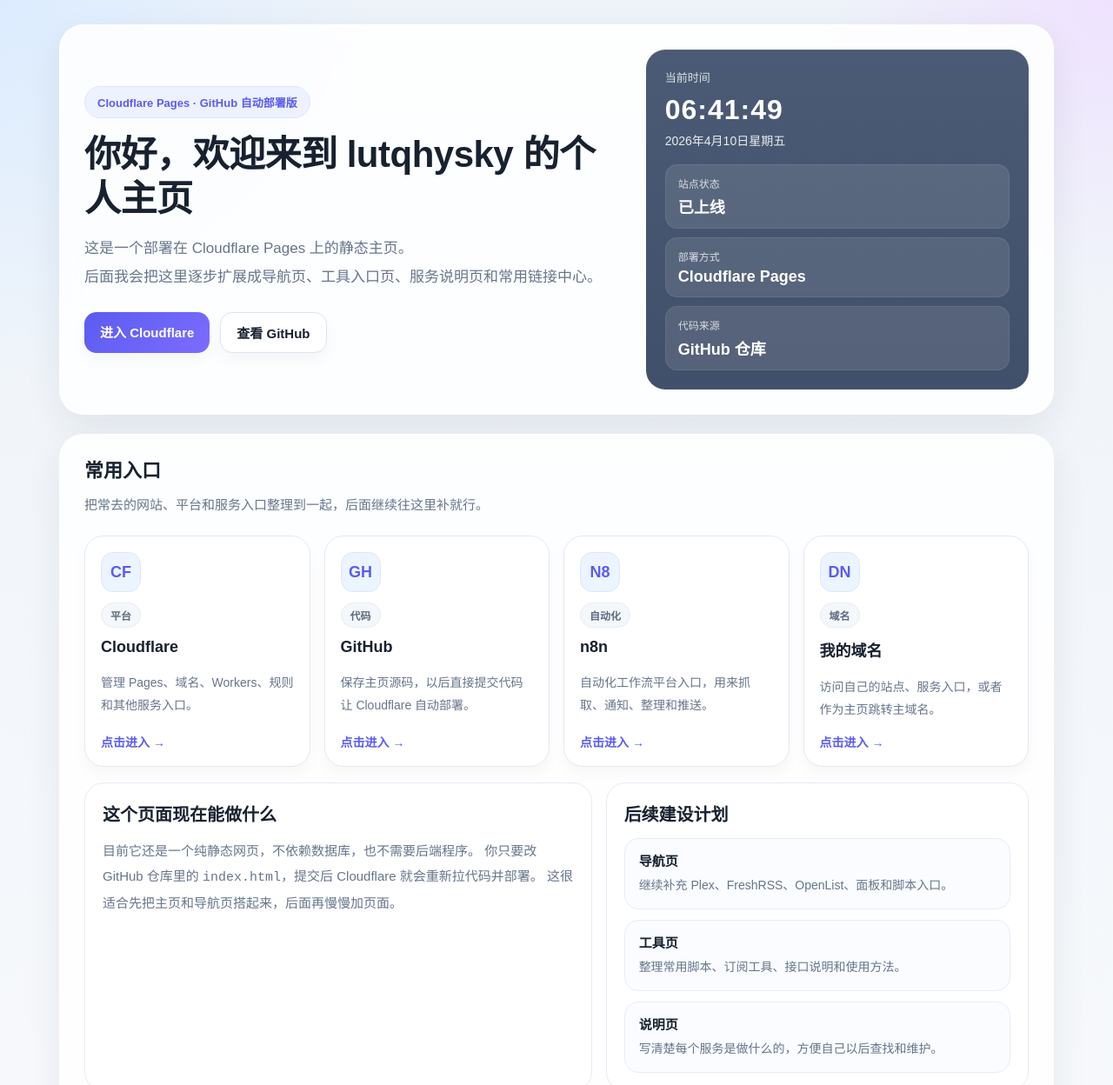
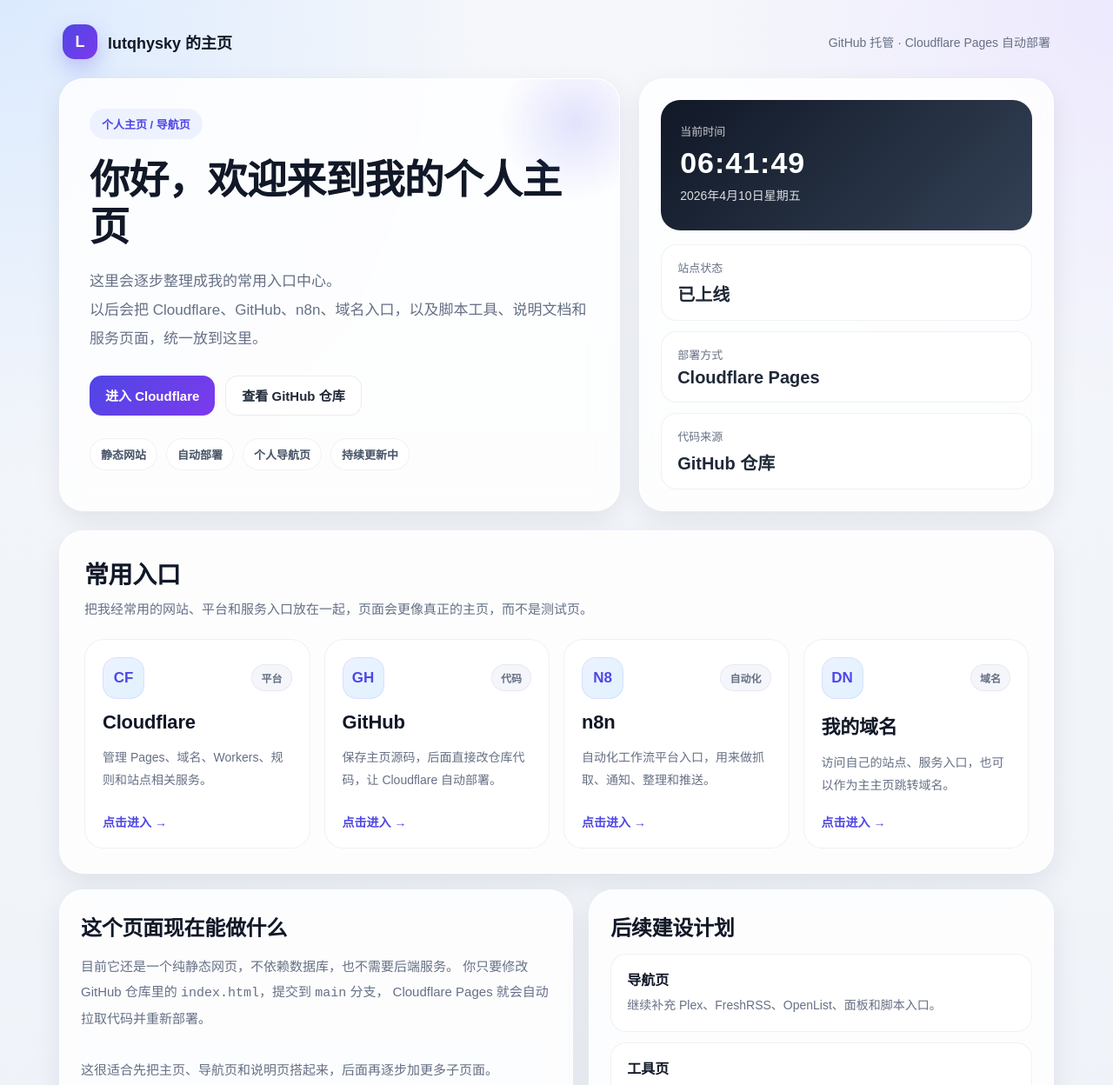
Before and after one commit to lutqhysky/lutqhysky-homepage, a plain HTML site: page index.html in a window 1280 px wide. Shown: the top 1248 px of the page at 87% size. Drawn offline with Linux system fonts and the light colour scheme.

Commit message:
Update index.html

```diff
--- a/index.html
+++ b/index.html
@@ -10,16 +10,20 @@
     }
 
     :root {
-      --bg: #eef3f9;
-      --card: rgba(255,255,255,0.86);
+      --bg: #f5f7fb;
+      --bg2: #eef2f8;
+      --card: rgba(255, 255, 255, 0.82);
       --card-solid: #ffffff;
-      --text: #18212f;
-      --sub: #66758b;
-      --line: #dbe5f0;
-      --primary: #5b5cf0;
-      --primary2: #7c6cff;
-      --soft: #eef2ff;
-      --shadow: 0 14px 40px rgba(22, 34, 54, 0.08);
+      --text: #111827;
+      --sub: #667085;
+      --line: rgba(15, 23, 42, 0.08);
+      --primary: #4f46e5;
+      --primary-soft: #eef2ff;
+      --shadow: 0 10px 30px rgba(15, 23, 42, 0.08);
+      --shadow-hover: 0 18px 36px rgba(15, 23, 42, 0.12);
+      --radius-xl: 28px;
+      --radius-lg: 22px;
+      --radius-md: 16px;
     }
 
     body {
@@ -27,309 +31,399 @@
       font-family: "PingFang SC", "Microsoft YaHei", Arial, sans-serif;
       color: var(--text);
       background:
-        radial-gradient(circle at 0% 0%, #dcecff 0, transparent 24%),
-        radial-gradient(circle at 100% 0%, #efe2ff 0, transparent 18%),
-        linear-gradient(180deg, #eef3f9 0%, #f7f9fc 100%);
+        radial-gradient(circle at top left, #dbeafe 0%, transparent 28%),
+        radial-gradient(circle at top right, #ede9fe 0%, transparent 24%),
+        linear-gradient(180deg, var(--bg) 0%, var(--bg2) 100%);
+      min-height: 100vh;
     }
 
     a {
+      text-decoration: none;
       color: inherit;
-      text-decoration: none;
     }
 
     .page {
       max-width: 1180px;
       margin: 0 auto;
-      padding: 28px 18px 42px;
+      padding: 28px 18px 46px;
+    }
+
+    .topbar {
+      display: flex;
+      justify-content: space-between;
+      align-items: center;
+      margin-bottom: 22px;
+      padding: 0 4px;
+    }
+
+    .brand {
+      display: flex;
+      align-items: center;
+      gap: 12px;
+      font-weight: 700;
+      font-size: 18px;
+    }
+
+    .brand-logo {
+      width: 40px;
+      height: 40px;
+      border-radius: 14px;
+      background: linear-gradient(135deg, #4f46e5, #7c3aed);
+      color: #fff;
+      display: flex;
+      align-items: center;
+      justify-content: center;
+      font-size: 18px;
+      box-shadow: 0 10px 24px rgba(79, 70, 229, 0.28);
+    }
+
+    .topbar-right {
+      font-size: 14px;
+      color: var(--sub);
     }
 
     .hero {
       display: grid;
-      grid-template-columns: 1.35fr 0.95fr;
-      gap: 20px;
+      grid-template-columns: 1.15fr 0.85fr;
+      gap: 22px;
+      align-items: stretch;
+      margin-bottom: 22px;
+    }
+
+    .hero-main,
+    .hero-side,
+    .section,
+    .info-box {
       background: var(--card);
-      border: 1px solid rgba(255,255,255,0.8);
-      border-radius: 28px;
-      padding: 28px;
-      backdrop-filter: blur(10px);
+      backdrop-filter: blur(14px);
+      -webkit-backdrop-filter: blur(14px);
+      border: 1px solid rgba(255, 255, 255, 0.7);
       box-shadow: var(--shadow);
     }
 
-    .hero-left {
-      display: flex;
-      flex-direction: column;
-      justify-content: center;
-      min-width: 0;
+    .hero-main {
+      border-radius: var(--radius-xl);
+      padding: 34px;
+      position: relative;
+      overflow: hidden;
     }
 
-    .badge {
-      width: fit-content;
+    .hero-main::before {
+      content: "";
+      position: absolute;
+      right: -40px;
+      top: -40px;
+      width: 180px;
+      height: 180px;
+      background: radial-gradient(circle, rgba(99,102,241,0.18) 0%, transparent 70%);
+      pointer-events: none;
+    }
+
+    .hero-badge {
+      display: inline-flex;
+      align-items: center;
+      gap: 8px;
       padding: 8px 14px;
       border-radius: 999px;
+      background: var(--primary-soft);
+      color: var(--primary);
       font-size: 13px;
       font-weight: 700;
-      color: var(--primary);
-      background: var(--soft);
-      margin-bottom: 16px;
-      border: 1px solid #dde5ff;
+      margin-bottom: 20px;
     }
 
-    .title {
+    .hero-title {
       margin: 0;
-      font-size: 42px;
-      line-height: 1.22;
-      letter-spacing: -0.5px;
+      font-size: 46px;
+      line-height: 1.18;
+      letter-spacing: -0.8px;
     }
 
-    .desc {
-      margin: 16px 0 0;
+    .hero-desc {
+      margin: 18px 0 0;
+      max-width: 720px;
       color: var(--sub);
       font-size: 17px;
-      line-height: 1.9;
-      max-width: 650px;
+      line-height: 1.95;
     }
 
     .hero-actions {
+      margin-top: 26px;
       display: flex;
       gap: 12px;
       flex-wrap: wrap;
-      margin-top: 24px;
     }
 
     .btn {
-      padding: 12px 18px;
+      display: inline-flex;
+      align-items: center;
+      justify-content: center;
+      gap: 8px;
+      height: 46px;
+      padding: 0 18px;
       border-radius: 14px;
       border: 1px solid var(--line);
-      background: #fff;
+      background: rgba(255,255,255,0.78);
+      color: #1f2937;
       font-size: 15px;
       font-weight: 700;
-      transition: all .2s ease;
-      box-shadow: 0 8px 18px rgba(16, 24, 40, 0.04);
+      transition: all 0.2s ease;
     }
 
     .btn:hover {
       transform: translateY(-2px);
-      box-shadow: 0 12px 24px rgba(16, 24, 40, 0.08);
+      box-shadow: 0 12px 24px rgba(15, 23, 42, 0.08);
     }
 
     .btn.primary {
+      background: linear-gradient(135deg, #4f46e5, #7c3aed);
+      color: #fff;
       border: none;
-      color: #fff;
-      background: linear-gradient(135deg, var(--primary), var(--primary2));
     }
 
-    .panel {
-      background: linear-gradient(180deg, #4b5b75 0%, #41506a 100%);
+    .hero-tags {
+      margin-top: 26px;
+      display: flex;
+      flex-wrap: wrap;
+      gap: 10px;
+    }
+
+    .mini-tag {
+      padding: 8px 12px;
+      border-radius: 999px;
+      background: rgba(255,255,255,0.72);
+      border: 1px solid rgba(15, 23, 42, 0.06);
+      color: #475467;
+      font-size: 13px;
+      font-weight: 600;
+    }
+
+    .hero-side {
+      border-radius: var(--radius-xl);
+      padding: 24px;
+      display: flex;
+      flex-direction: column;
+      gap: 16px;
+    }
+
+    .time-box {
+      background: linear-gradient(135deg, #111827, #334155);
       color: #fff;
       border-radius: 22px;
       padding: 22px;
-      box-shadow: inset 0 1px 0 rgba(255,255,255,0.08);
-      min-height: 250px;
+      min-height: 150px;
       display: flex;
       flex-direction: column;
-      justify-content: space-between;
+      justify-content: center;
     }
 
-    .panel-title {
+    .time-label {
       font-size: 13px;
-      opacity: 0.82;
-      margin-bottom: 10px;
+      opacity: 0.75;
+      margin-bottom: 8px;
     }
 
-    .time {
-      font-size: 32px;
+    .time-value {
+      font-size: 34px;
       font-weight: 800;
       letter-spacing: 1px;
       margin-bottom: 6px;
     }
 
-    .date {
+    .date-value {
       font-size: 14px;
-      opacity: 0.88;
+      opacity: 0.84;
+      line-height: 1.8;
     }
 
-    .mini-list {
+    .stats {
       display: grid;
-      gap: 10px;
-      margin-top: 18px;
+      grid-template-columns: 1fr;
+      gap: 12px;
     }
 
-    .mini-item {
-      background: rgba(255,255,255,0.10);
-      border: 1px solid rgba(255,255,255,0.08);
-      border-radius: 14px;
-      padding: 12px 14px;
+    .stat-card {
+      background: rgba(255,255,255,0.82);
+      border: 1px solid rgba(15, 23, 42, 0.06);
+      border-radius: 18px;
+      padding: 16px 18px;
     }
 
-    .mini-label {
-      font-size: 12px;
-      opacity: 0.78;
-      margin-bottom: 5px;
+    .stat-label {
+      color: var(--sub);
+      font-size: 13px;
+      margin-bottom: 6px;
     }
 
-    .mini-value {
-      font-size: 18px;
-      font-weight: 700;
+    .stat-value {
+      font-size: 20px;
+      font-weight: 800;
+      color: #1f2937;
     }
 
     .section {
-      margin-top: 22px;
-      background: var(--card);
-      border: 1px solid rgba(255,255,255,0.78);
-      border-radius: 28px;
+      border-radius: var(--radius-xl);
       padding: 28px;
-      backdrop-filter: blur(8px);
-      box-shadow: var(--shadow);
+      margin-bottom: 18px;
+    }
+
+    .section-head {
+      display: flex;
+      justify-content: space-between;
+      align-items: end;
+      gap: 16px;
+      margin-bottom: 20px;
     }
 
     .section-title {
       margin: 0;
-      font-size: 22px;
-      line-height: 1.3;
+      font-size: 28px;
+      letter-spacing: -0.4px;
     }
 
-    .section-sub {
-      margin: 10px 0 0;
+    .section-desc {
+      margin: 8px 0 0;
       color: var(--sub);
+      font-size: 15px;
       line-height: 1.85;
-      font-size: 15px;
     }
 
     .cards {
-      margin-top: 22px;
       display: grid;
       grid-template-columns: repeat(4, minmax(0, 1fr));
       gap: 16px;
     }
 
     .card {
-      background: var(--card-solid);
-      border: 1px solid #e2eaf3;
+      background: rgba(255,255,255,0.92);
+      border: 1px solid rgba(15, 23, 42, 0.06);
       border-radius: 22px;
-      padding: 18px;
-      min-height: 188px;
-      transition: all .22s ease;
+      padding: 20px;
+      min-height: 200px;
+      transition: all 0.22s ease;
       display: flex;
       flex-direction: column;
       justify-content: space-between;
-      box-shadow: 0 8px 16px rgba(15, 23, 42, 0.03);
     }
 
     .card:hover {
       transform: translateY(-4px);
-      box-shadow: 0 16px 28px rgba(15, 23, 42, 0.08);
-      border-color: #d0dded;
+      box-shadow: var(--shadow-hover);
+      border-color: rgba(79, 70, 229, 0.18);
     }
 
     .card-top {
       display: flex;
       flex-direction: column;
-      gap: 12px;
+      gap: 14px;
+    }
+
+    .icon-wrap {
+      display: flex;
+      align-items: center;
+      justify-content: space-between;
     }
 
     .icon {
-      width: 46px;
-      height: 46px;
-      border-radius: 14px;
+      width: 48px;
+      height: 48px;
+      border-radius: 16px;
       display: flex;
       align-items: center;
       justify-content: center;
-      background: linear-gradient(135deg, #eef2ff, #eaf6ff);
+      background: linear-gradient(135deg, #eef2ff, #e0f2fe);
       color: var(--primary);
+      font-size: 17px;
       font-weight: 800;
-      font-size: 18px;
-      border: 1px solid #dce6fb;
+      border: 1px solid rgba(79, 70, 229, 0.10);
+    }
+
+    .pill {
+      padding: 6px 10px;
+      border-radius: 999px;
+      background: #f4f6fb;
+      color: #667085;
+      border: 1px solid rgba(15, 23, 42, 0.06);
+      font-size: 12px;
+      font-weight: 700;
     }
 
     .card-title {
-      font-size: 18px;
+      font-size: 22px;
       font-weight: 800;
+      letter-spacing: -0.2px;
     }
 
-    .tag {
-      display: inline-flex;
-      width: fit-content;
-      padding: 5px 10px;
-      border-radius: 999px;
-      background: #f4f7fb;
-      border: 1px solid #e5edf6;
-      font-size: 12px;
-      color: #5c6c82;
+    .card-desc {
+      font-size: 14px;
+      color: var(--sub);
+      line-height: 1.9;
+    }
+
+    .card-link {
+      margin-top: 18px;
+      color: var(--primary);
+      font-size: 14px;
       font-weight: 700;
     }
 
-    .card-desc {
-      color: var(--sub);
-      line-height: 1.8;
-      font-size: 14px;
-      margin-top: 6px;
+    .bottom-grid {
+      display: grid;
+      grid-template-columns: 1.05fr 0.95fr;
+      gap: 18px;
     }
 
-    .card-link {
-      margin-top: 14px;
-      font-size: 14px;
-      font-weight: 700;
-      color: var(--primary);
+    .info-box {
+      border-radius: var(--radius-xl);
+      padding: 24px;
     }
 
-    .bottom {
-      margin-top: 18px;
-      display: grid;
-      grid-template-columns: 1.2fr 1fr;
-      gap: 16px;
+    .info-title {
+      margin: 0 0 14px;
+      font-size: 24px;
+      letter-spacing: -0.3px;
     }
 
-    .box {
-      background: #fff;
-      border: 1px solid #e4ebf4;
-      border-radius: 22px;
-      padding: 20px;
-    }
-
-    .box h3 {
-      margin: 0 0 14px;
-      font-size: 20px;
-    }
-
-    .box p {
+    .info-text {
       margin: 0;
       color: var(--sub);
+      font-size: 15px;
       line-height: 1.95;
-      font-size: 15px;
     }
 
     .plan-list {
       display: grid;
       gap: 12px;
+      margin-top: 4px;
     }
 
     .plan-item {
-      border: 1px solid #e7edf6;
-      border-radius: 16px;
-      padding: 14px 16px;
-      background: #fafcff;
+      background: rgba(255,255,255,0.9);
+      border: 1px solid rgba(15, 23, 42, 0.06);
+      border-radius: 18px;
+      padding: 16px 18px;
     }
 
     .plan-item strong {
       display: block;
       margin-bottom: 6px;
-      font-size: 15px;
+      font-size: 16px;
     }
 
     .plan-item span {
       color: var(--sub);
       font-size: 14px;
-      line-height: 1.8;
+      line-height: 1.85;
     }
 
     .footer {
-      margin-top: 18px;
       text-align: center;
-      color: #6d7a8d;
+      color: #6b7280;
       font-size: 14px;
+      padding-top: 10px;
     }
 
-    @media (max-width: 980px) {
+    @media (max-width: 1024px) {
       .hero {
         grid-template-columns: 1fr;
       }
@@ -338,144 +432,195 @@
         grid-template-columns: repeat(2, minmax(0, 1fr));
       }
 
-      .bottom {
+      .bottom-grid {
         grid-template-columns: 1fr;
       }
 
-      .title {
-        font-size: 34px;
+      .hero-title {
+        font-size: 38px;
       }
     }
 
     @media (max-width: 640px) {
       .page {
-        padding: 16px 12px 28px;
+        padding: 16px 12px 30px;
       }
 
-      .hero, .section {
+      .hero-main,
+      .hero-side,
+      .section,
+      .info-box {
         padding: 20px;
         border-radius: 22px;
+      }
+
+      .topbar {
+        align-items: flex-start;
+        flex-direction: column;
+        gap: 10px;
+      }
+
+      .hero-title {
+        font-size: 30px;
+      }
+
+      .hero-desc {
+        font-size: 15px;
       }
 
       .cards {
         grid-template-columns: 1fr;
       }
 
-      .title {
+      .time-value {
         font-size: 28px;
       }
 
-      .desc {
-        font-size: 15px;
-      }
-
-      .time {
-        font-size: 28px;
+      .section-title,
+      .info-title {
+        font-size: 22px;
       }
     }
   </style>
 </head>
 <body>
   <div class="page">
+    <div class="topbar">
+      <div class="brand">
+        <div class="brand-logo">L</div>
+        <div>lutqhysky 的主页</div>
+      </div>
+      <div class="topbar-right">GitHub 托管 · Cloudflare Pages 自动部署</div>
+    </div>
+
     <section class="hero">
-      <div class="hero-left">
-        <div class="badge">Cloudflare Pages · GitHub 自动部署版</div>
-        <h1 class="title">你好，欢迎来到 lutqhysky 的个人主页</h1>
-        <p class="desc">
-          这是一个部署在 Cloudflare Pages 上的静态主页。<br>
-          后面我会把这里逐步扩展成导航页、工具入口页、服务说明页和常用链接中心。
+      <div class="hero-main">
+        <div class="hero-badge">个人主页 / 导航页</div>
+        <h1 class="hero-title">你好，欢迎来到我的个人主页</h1>
+        <p class="hero-desc">
+          这里会逐步整理成我的常用入口中心。<br>
+          以后会把 Cloudflare、GitHub、n8n、域名入口，以及脚本工具、说明文档和服务页面，统一放到这里。
         </p>
 
         <div class="hero-actions">
           <a class="btn primary" href="https://dash.cloudflare.com/" target="_blank">进入 Cloudflare</a>
-          <a class="btn" href="https://github.com/" target="_blank">查看 GitHub</a>
+          <a class="btn" href="https://github.com/lutqhysky/lutqhysky-homepage" target="_blank">查看 GitHub 仓库</a>
+        </div>
+
+        <div class="hero-tags">
+          <div class="mini-tag">静态网站</div>
+          <div class="mini-tag">自动部署</div>
+          <div class="mini-tag">个人导航页</div>
+          <div class="mini-tag">持续更新中</div>
         </div>
       </div>
 
-      <aside class="panel">
-        <div>
-          <div class="panel-title">当前时间</div>
-          <div class="time" id="time">--:--:--</div>
-          <div class="date" id="date">----</div>
+      <aside class="hero-side">
+        <div class="time-box">
+          <div class="time-label">当前时间</div>
+          <div class="time-value" id="time">--:--:--</div>
+          <div class="date-value" id="date">----</div>
         </div>
 
-        <div class="mini-list">
-          <div class="mini-item">
-            <div class="mini-label">站点状态</div>
-            <div class="mini-value">已上线</div>
+        <div class="stats">
+          <div class="stat-card">
+            <div class="stat-label">站点状态</div>
+            <div class="stat-value">已上线</div>
           </div>
-          <div class="mini-item">
-            <div class="mini-label">部署方式</div>
-            <div class="mini-value">Cloudflare Pages</div>
+          <div class="stat-card">
+            <div class="stat-label">部署方式</div>
+            <div class="stat-value">Cloudflare Pages</div>
           </div>
-          <div class="mini-item">
-            <div class="mini-label">代码来源</div>
-            <div class="mini-value">GitHub 仓库</div>
+          <div class="stat-card">
+            <div class="stat-label">代码来源</div>
+            <div class="stat-value">GitHub 仓库</div>
           </div>
         </div>
       </aside>
     </section>
 
     <section class="section">
+      <div class="section-head">
+        <div>
           <h2 class="section-title">常用入口</h2>
-      <p class="section-sub">
-        把常去的网站、平台和服务入口整理到一起，后面继续往这里补就行。
+          <p class="section-desc">
+            把我经常用的网站、平台和服务入口放在一起，页面会更像真正的主页，而不是测试页。
           </p>
+        </div>
+      </div>
 
       <div class="cards">
         <a class="card" href="https://dash.cloudflare.com/" target="_blank">
           <div class="card-top">
+            <div class="icon-wrap">
               <div class="icon">CF</div>
-            <div class="tag">平台</div>
+              <div class="pill">平台</div>
+            </div>
             <div class="card-title">Cloudflare</div>
-            <div class="card-desc">管理 Pages、域名、Workers、规则和其他服务入口。</div>
+            <div class="card-desc">
+              管理 Pages、域名、Workers、规则和站点相关服务。
+            </div>
           </div>
           <div class="card-link">点击进入 →</div>
         </a>
 
-        <a class="card" href="https://github.com/" target="_blank">
+        <a class="card" href="https://github.com/lutqhysky/lutqhysky-homepage" target="_blank">
           <div class="card-top">
+            <div class="icon-wrap">
               <div class="icon">GH</div>
-            <div class="tag">代码</div>
+              <div class="pill">代码</div>
+            </div>
             <div class="card-title">GitHub</div>
-            <div class="card-desc">保存主页源码，以后直接提交代码让 Cloudflare 自动部署。</div>
+            <div class="card-desc">
+              保存主页源码，后面直接改仓库代码，让 Cloudflare 自动部署。
+            </div>
           </div>
           <div class="card-link">点击进入 →</div>
         </a>
 
         <a class="card" href="https://n8n.lutqhysky.qzz.io/" target="_blank">
           <div class="card-top">
+            <div class="icon-wrap">
               <div class="icon">N8</div>
-            <div class="tag">自动化</div>
+              <div class="pill">自动化</div>
+            </div>
             <div class="card-title">n8n</div>
-            <div class="card-desc">自动化工作流平台入口，用来抓取、通知、整理和推送。</div>
+            <div class="card-desc">
+              自动化工作流平台入口，用来做抓取、通知、整理和推送。
+            </div>
           </div>
           <div class="card-link">点击进入 →</div>
         </a>
 
         <a class="card" href="https://lutqhysky.qzz.io/" target="_blank">
           <div class="card-top">
+            <div class="icon-wrap">
               <div class="icon">DN</div>
-            <div class="tag">域名</div>
+              <div class="pill">域名</div>
+            </div>
             <div class="card-title">我的域名</div>
-            <div class="card-desc">访问自己的站点、服务入口，或者作为主页跳转主域名。</div>
+            <div class="card-desc">
+              访问自己的站点、服务入口，也可以作为主主页跳转域名。
+            </div>
           </div>
           <div class="card-link">点击进入 →</div>
         </a>
       </div>
+    </section>
 
-      <div class="bottom">
-        <div class="box">
-          <h3>这个页面现在能做什么</h3>
-          <p>
-            目前它还是一个纯静态网页，不依赖数据库，也不需要后端程序。
-            你只要改 GitHub 仓库里的 <code>index.html</code>，提交后 Cloudflare 就会重新拉代码并部署。
-            这很适合先把主页和导航页搭起来，后面再慢慢加页面。
+    <div class="bottom-grid">
+      <section class="info-box">
+        <h3 class="info-title">这个页面现在能做什么</h3>
+        <p class="info-text">
+          目前它还是一个纯静态网页，不依赖数据库，也不需要后端服务。
+          你只要修改 GitHub 仓库里的 <code>index.html</code>，提交到 <code>main</code> 分支，
+          Cloudflare Pages 就会自动拉取代码并重新部署。<br><br>
+          这很适合先把主页、导航页和说明页搭起来，后面再逐步加更多子页面。
         </p>
-        </div>
+      </section>
 
-        <div class="box">
-          <h3>后续建设计划</h3>
+      <section class="info-box">
+        <h3 class="info-title">后续建设计划</h3>
         <div class="plan-list">
           <div class="plan-item">
             <strong>导航页</strong>
@@ -487,12 +632,11 @@
           </div>
           <div class="plan-item">
             <strong>说明页</strong>
-              <span>写清楚每个服务是做什么的，方便自己以后查找和维护。</span>
-            </div>
-          </div>
+            <span>把各类服务用途、地址和维护方法集中写清楚。</span>
           </div>
         </div>
       </section>
+    </div>
 
     <div class="footer">Powered by Cloudflare Pages</div>
   </div>
```
Lines whose indentation alone changed are shown as unchanged.
